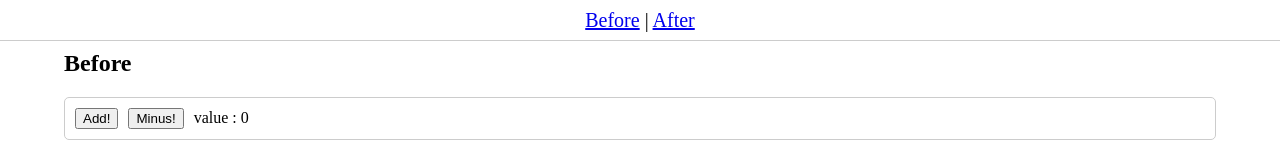
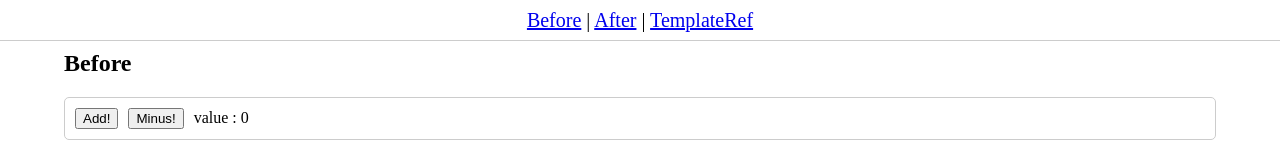
Before and after one commit to wally-wally/vue-composition-api-sandbox, a Vue app: page /before in a window 1280 px wide. Shown: the top 160 px of the page. Built offline with nearby package versions, Linux system fonts and the light colour scheme; no server answers.

Commit message:
update: Header 컴포넌트 분리

```diff
--- a/src/App.vue
+++ b/src/App.vue
@@ -1,10 +1,6 @@
 <template>
   <div>
-    <header>
-      <router-link to="/before">Before</router-link>
-      |
-      <router-link to="/after">After</router-link>
-    </header>
+    <Header />
     <main>
       <router-view />
     </main>
@@ -13,24 +9,15 @@
 
 <script lang="ts">
 import Vue from "vue";
+import Header from "./components/Header.vue";
 
 export default Vue.extend({
   name: "App",
+  components: { Header },
 });
 </script>
 
 <style lang="scss" scoped>
-header {
-  position: fixed;
-  width: 100%;
-  height: 40px;
-  line-height: 40px;
-  font-size: 20px;
-  text-align: center;
-  background-color: #fff;
-  border-bottom: 1px solid #ccc;
-}
-
 main {
   padding-top: 30px;
   width: 90%;
--- /dev/null
+++ b/src/components/Header.vue
@@ -0,0 +1,30 @@
+<template>
+  <header>
+    <router-link to="/before">Before</router-link>
+    |
+    <router-link to="/after">After</router-link>
+    |
+    <router-link to="/templateref">TemplateRef</router-link>
+  </header>
+</template>
+
+<script lang="ts">
+import Vue from "vue";
+
+export default Vue.extend({
+  name: "Header",
+});
+</script>
+
+<style lang="scss" scoped>
+header {
+  position: fixed;
+  width: 100%;
+  height: 40px;
+  line-height: 40px;
+  font-size: 20px;
+  text-align: center;
+  background-color: #fff;
+  border-bottom: 1px solid #ccc;
+}
+</style>
```
